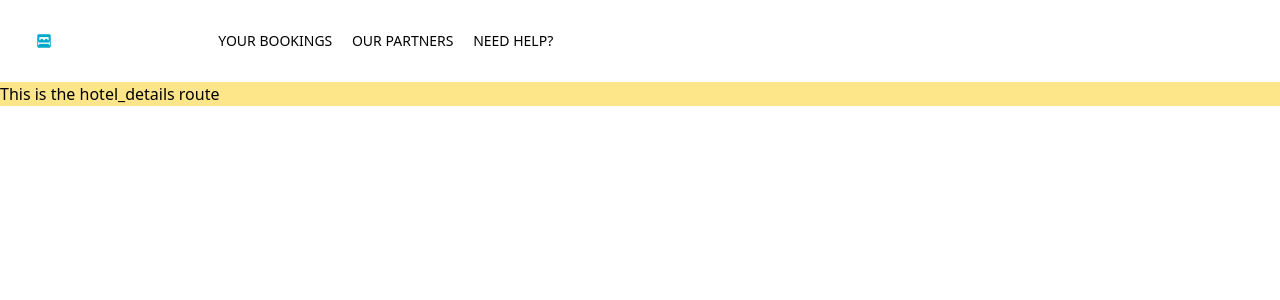
After one commit to tokich6/vacation_app, a Flask app: template templates/hotel_details.html in a window 1280 px wide. The commit adds this page. Shown: the top 300 px of the page. Run offline with Flask 2, Linux system fonts and the light colour scheme; the template is opened without the code that fills it, so the values that code supplies are empty.

Commit message:
added functionality to extract hotel id

```diff
--- a/app.py
+++ b/app.py
@@ -15,14 +15,15 @@ app = Flask(__name__)
 app.secret_key = environ.get('SECRET_KEY')
 
 
-@app.route("/")
+@app.route("/", methods=['GET', 'POST'])
 def index():
     return render_template('index.html')
+
 
 @app.route("/hotels", methods=['GET', 'POST'])
 def search_api():
     if request.method == 'GET':
-        return render_template('index.html')
+        return render_template('hotels.html')
     else:
         # extract parameters from the search form
         destination = request.form.get('destination')
@@ -39,7 +40,7 @@ def search_api():
 
         # search_location_id defined in helpers.py
         destinationID = search_location_id(destination)
-        print(f'destinationID is: {destinationID}')
+        # print(f'destinationID is: {destinationID}')
 
         if not destination:
             flash('Please type in a location')
@@ -54,10 +55,12 @@ def search_api():
             print(hotels[0])
             return render_template('hotels.html', header=header, totalCount=totalCount, hotels=hotels)
 
-# @app.route("/hotels/<hotelID>", methods=['GET', 'POST'])
-# def show_hotel_details():
 
-#     return render_template('index.html')
+@app.route("/hotels/<hotelID>", methods=['POST'])
+def show_hotel_details(hotelID):
+    hotel_id = request.form.get('hotel_id')
+    print(f'Hotel_id is: {hotel_id}')
+    return render_template('hotel_details.html', hotelID=hotel_id)
 
 
 @app.route("/login", methods=['GET', 'POST'])
--- /dev/null
+++ b/templates/hotel_details.html
@@ -0,0 +1,13 @@
+{% extends "layout.html" %}
+
+{% block title %} Let's book your next getaway! {%endblock %}
+
+{% block main %}
+
+<h1>This is the hotel_details route</h1>
+
+{% if hotelID %}
+<p>the clicked hotel's id is {{ hotelID }}</p>
+{% endif %}
+
+{% endblock %}
--- a/templates/hotels.html
+++ b/templates/hotels.html
@@ -105,11 +105,10 @@
         <p class="mb-4"> {{ hotel.ratePlan.price.totalPricePerStay|safe}} </p>
 
         <form action="/hotels/<hotelID>" method="POST">
+          <input type="hidden"  name="hotel_id" value={{hotel.id}}>
           <button
+            class="bg-teal-500 hover:bg-teal-800 text-white font-bold py-2 px-4 border-b-4 border-teal-700 hover:border-teal-500 rounded"
             type="submit"
-            id="{{hotel.id}}"
-            name="hotelID"
-            class="bg-teal-500 hover:bg-teal-800 text-white font-bold py-2 px-4 border-b-4 border-teal-700 hover:border-teal-500 rounded"
           >
             More details
           </button>
```
